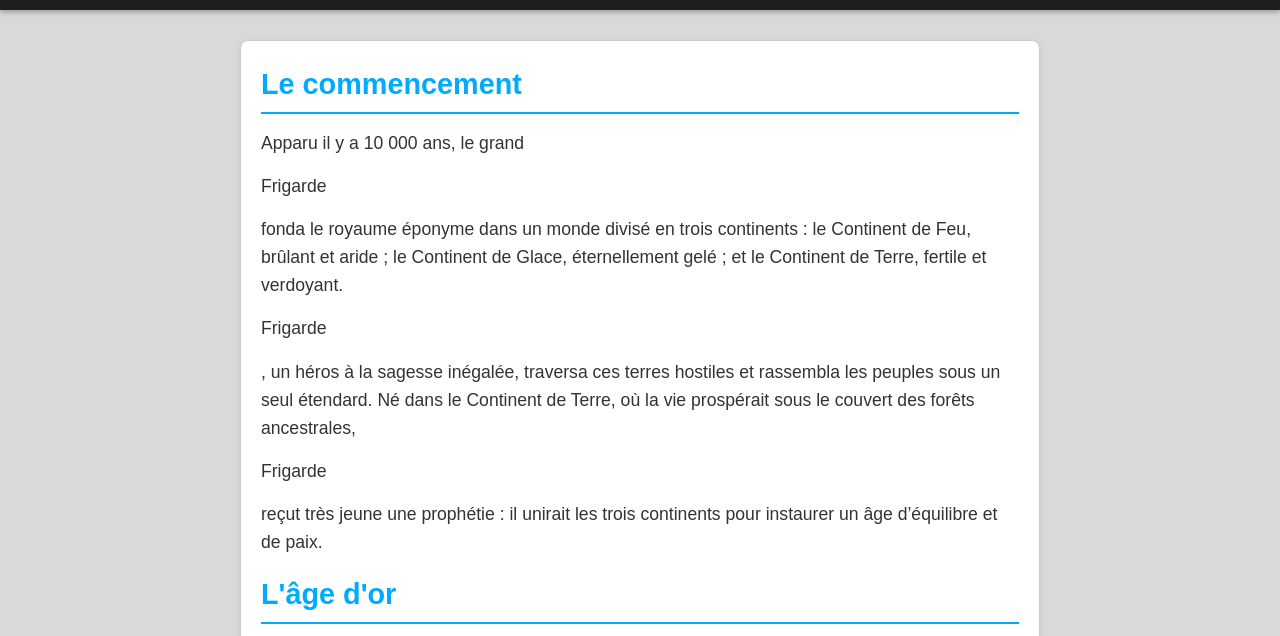
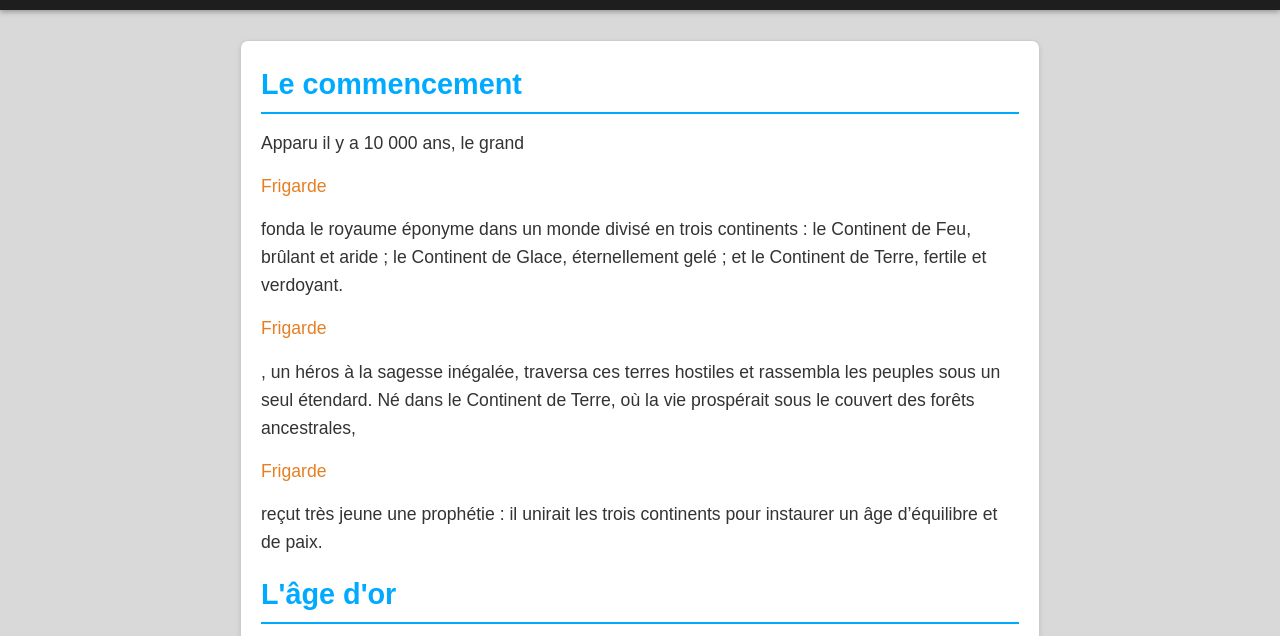
Before and after one commit to mashlopez/website-azure, a website: page index.html in a window 1280 px wide. Shown: the part 102-738 px from the top of the page. Drawn offline with Linux system fonts and the light colour scheme.

Commit message:
Update style.css

```diff
--- a/style.css
+++ b/style.css
@@ -20,9 +20,9 @@
             padding: 20px 10px;
             box-shadow: 0 2px 5px rgba(0, 0, 0, 0.3);
         }
-            fge {
-               color: #e67e22; /* Orange */
-            }
+        .fge {
+            color: #e67e22; /* Orange */
+        }
 
         header h1 {
             font-size: 2.8em;
```
